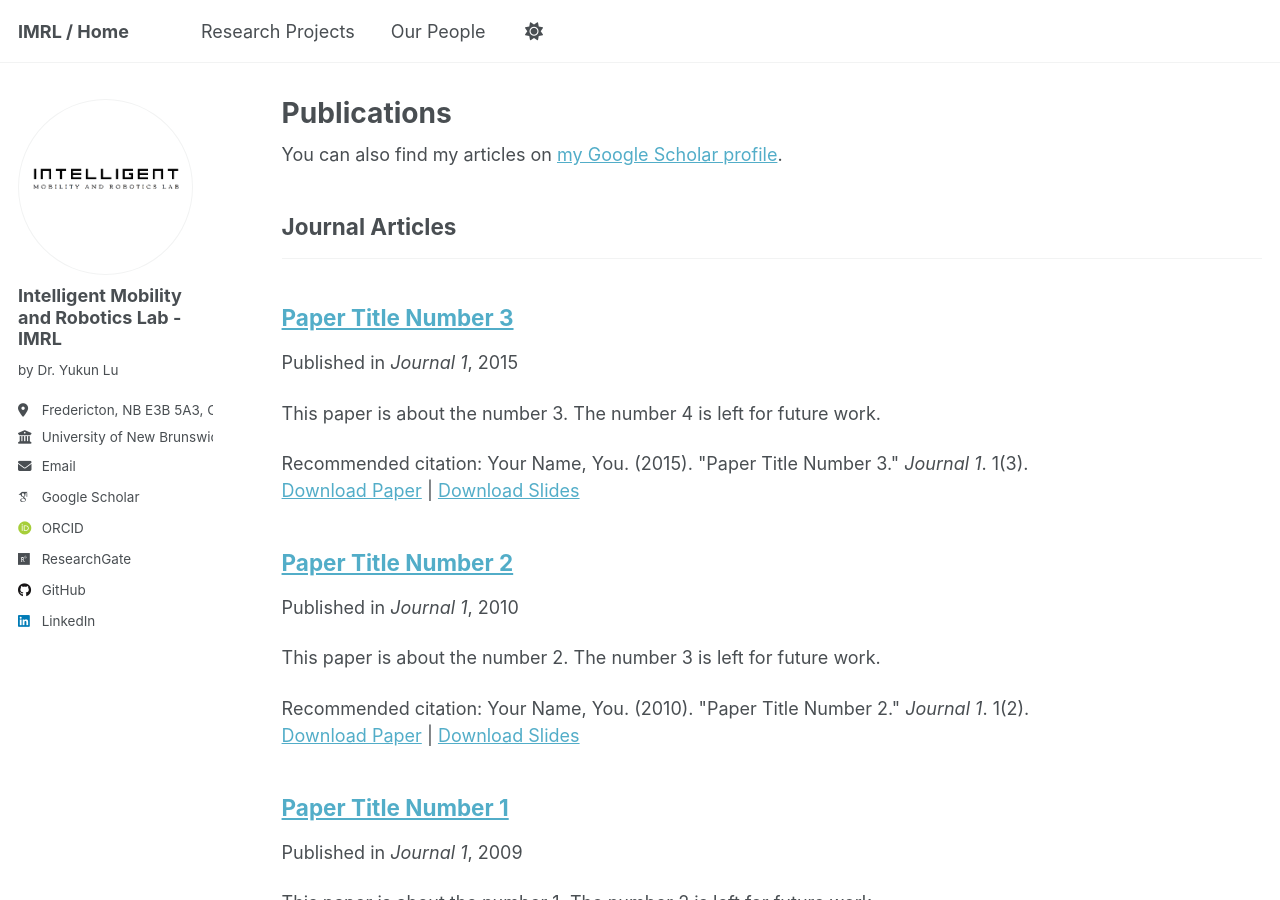
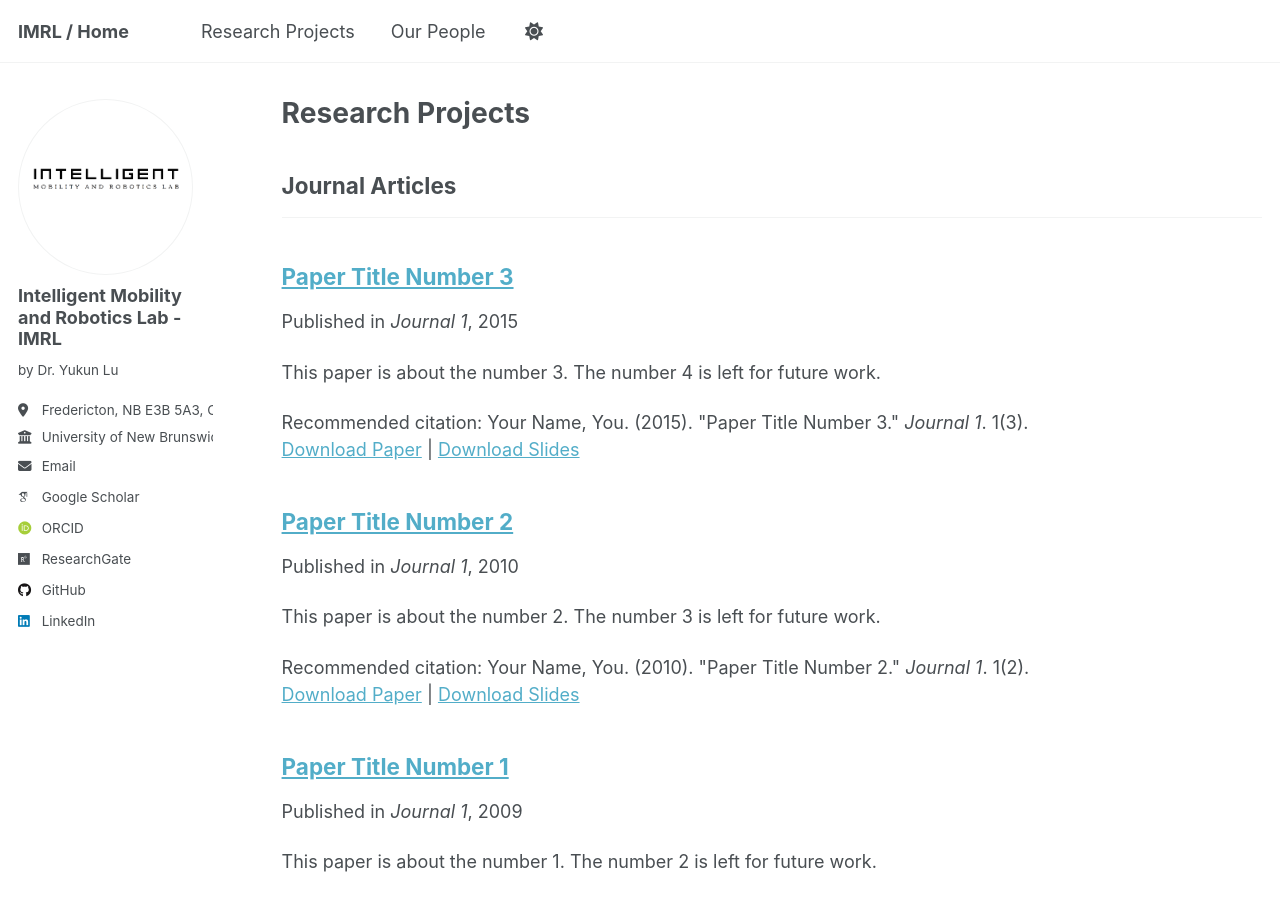
Before and after one commit to IMRL2025/IMRL2025.github.io, a Jekyll site: the page built from _pages/publications.html, in a window 1280 px wide and 900 px high. Built offline with Jekyll 4.4.1, drawn with Linux system fonts in a browser that asks for light colours; some web fonts are replaced.

Commit message:
Update publications.html

```diff
--- a/_pages/publications.html
+++ b/_pages/publications.html
@@ -1,13 +1,9 @@
 ---
 layout: archive
-title: "Publications"
+title: "Research Projects"
 permalink: /publications/
 author_profile: true
 ---
-
-{% if site.author.googlescholar %}
-  <div class="wordwrap">You can also find my articles on <a href="{{https://scholar.google.com/citations?user=hLT1BjYAAAAJ&hl=en}}">my Google Scholar profile</a>.</div>
-{% endif %}
 
 {% include base_path %}
 
```
